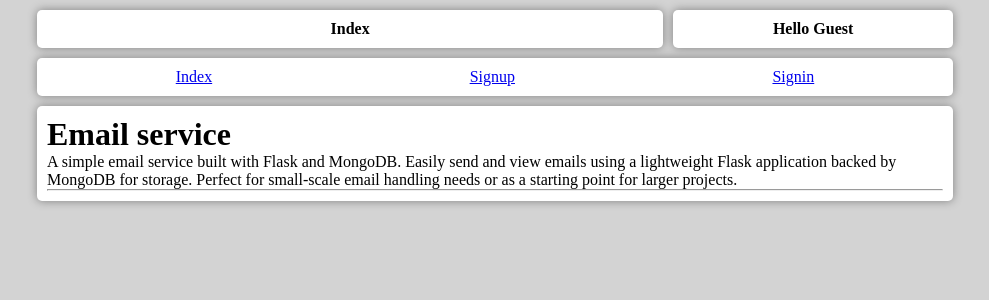
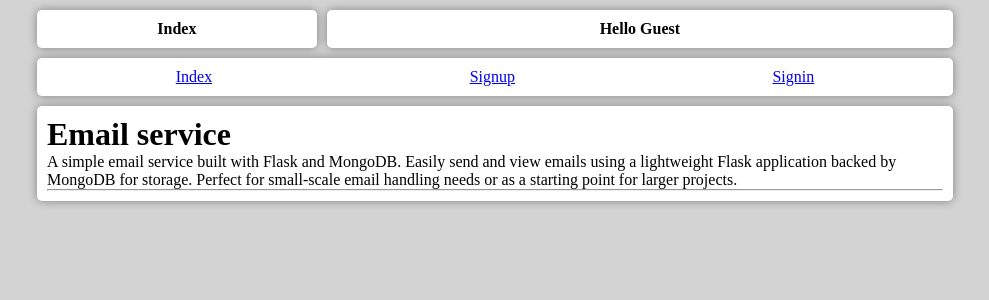
Before and after one commit to MahdiMohammadiha/email_service, a Flask app: page / in a window 1280 px wide. Shown: the top 300 px of the page, without its empty margins (145-1134 px from the left). Run offline with Flask 3, Linux system fonts and the light colour scheme.

Commit message:
change head info and label size

```diff
--- a/static/css/style.css
+++ b/static/css/style.css
@@ -32,7 +32,7 @@ body {
 
 .head-label {
     display: flex;
-    flex: 7;
+    flex: 3;
     flex-direction: row;
     background-color: white;
     padding: 10px;
@@ -45,7 +45,7 @@ body {
 
 .head-info {
     display: flex;
-    flex: 3;
+    flex: 7;
     flex-direction: row;
     background-color: white;
     padding: 10px;
```
